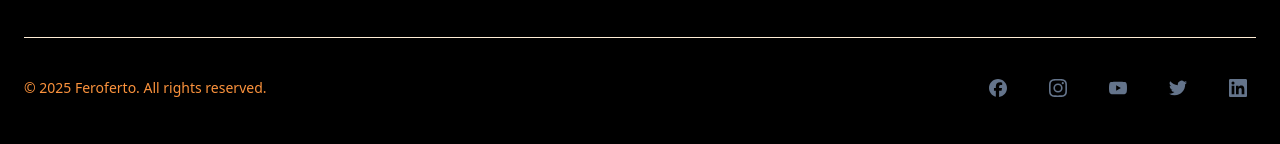
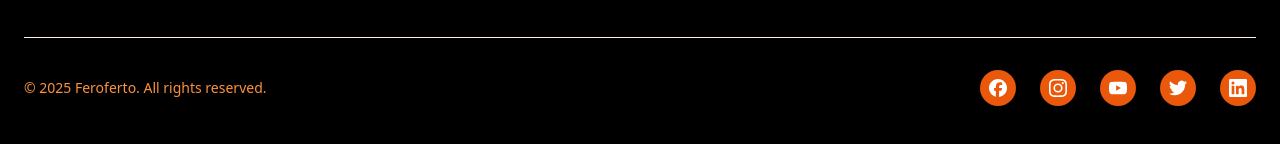
Before and after one commit to shehbazasif/FeroFerto, a Nuxt app: page / in a window 1280 px wide. Shown: the part 8069-8213 px from the top of the page. Built offline with nearby package versions, Linux system fonts and the light colour scheme.

Commit message:
navbar issue resolved

```diff
--- a/app/components/AppFooter.vue
+++ b/app/components/AppFooter.vue
@@ -124,7 +124,7 @@ const socials: readonly SocialItems[] = [
             :aria-label="social.label"
             target="_blank"
             rel="noreferrer"
-            class="flex h-9 w-9 items-center justify-center rounded-full text-slate-500 hover:bg-slate-100 hover:text-slate-950"
+            class="flex h-9 w-9 items-center justify-center bg-orange-600 rounded-full text-white hover:bg-slate-100 hover:text-orange-600"
           >
             <Icon
               :name="social.icon"
```
